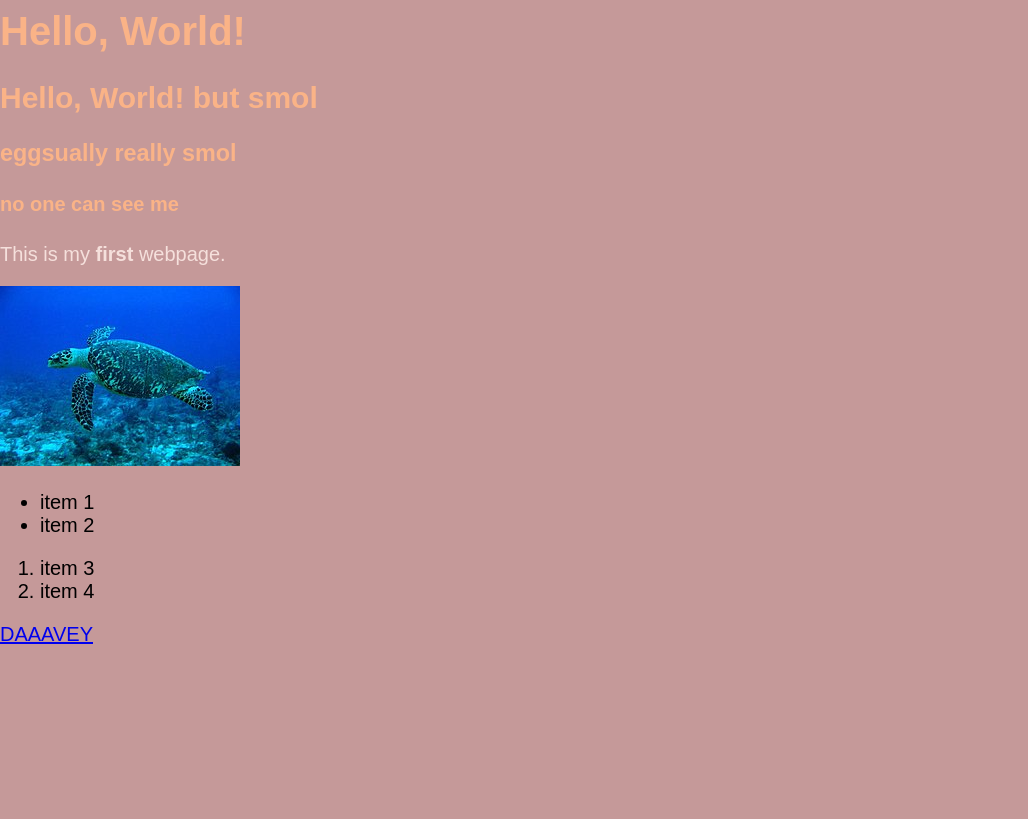
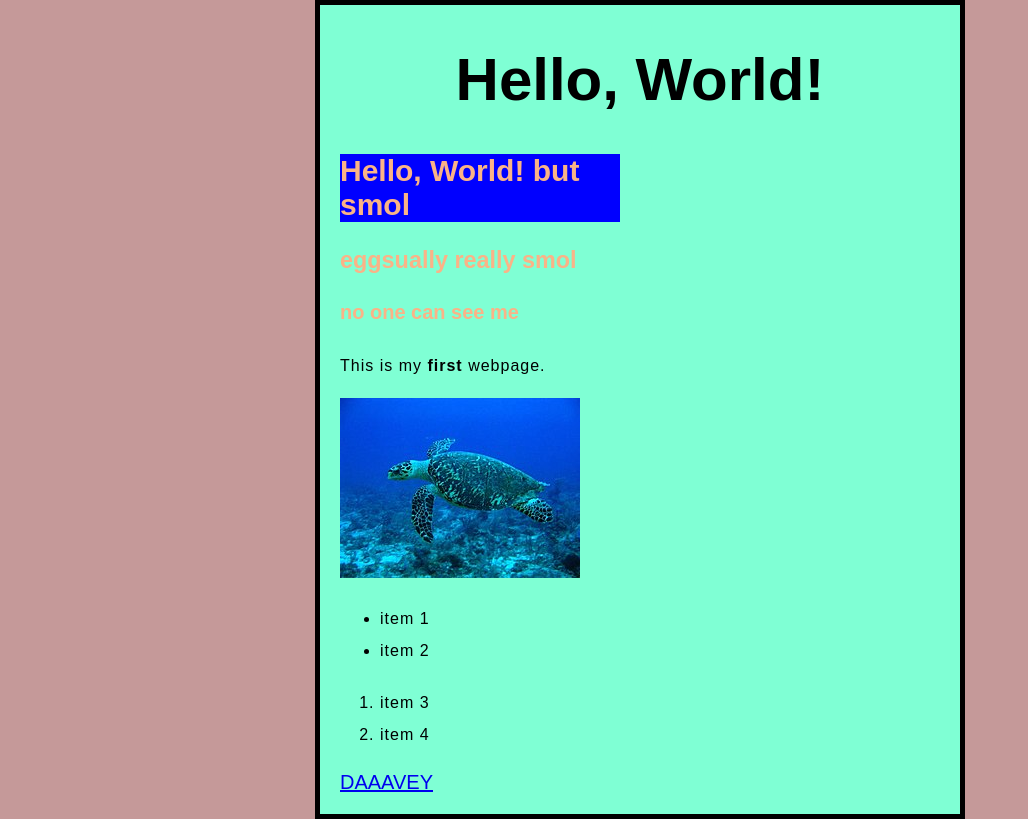
Before and after one commit to Methanoutput/Methanoutput.github.io, a plain HTML site: page index.html in a window 1280 px wide. Shown: the whole page, without its empty margins (0-1028 px from the left). Drawn offline with Linux system fonts and the light colour scheme; a web font is replaced by a local one.

Commit message:
add fancy body

```diff
--- a/styles/styles.css
+++ b/styles/styles.css
@@ -1,24 +1,27 @@
 html {
     font-size: 20px; /* px means "pixels": the base font size is now 10 pixels high */
     font-family: "Tiny5", sans-serif; /* this should be the rest of the output you got from Google Fonts */
+    background-color: #c59999;
 }
 
 body {
-    font-family: "Tiny5", sans-serif;
-    background-color: #c59999;
-    margin: 0;
-    padding: 0;
+    width: 600px;
+    margin: 0 auto;
+    background-color: aquamarine;
+    padding: 0 20px 20px 20px;
+    border: 5px solid black;
 }
 
 h1 {
-    color: #fab387;
-    text-align: left;
-    margin-top: 9px;
+    font-size: 60px;
+    text-align: center;
 }
 
 h2 {
     color: #fab387;
+    background-color: blue;
     text-align: left;
+    width: 280px;
 }
 
 h3 {
@@ -31,7 +34,9 @@ h4 {
     text-align: left;
 }
 
-p {
-    text-align: left;
-    color: #f5e0dc;
+p,
+li {
+    font-size: 16px;
+    line-height: 2;
+    letter-spacing: 1px;
 }
```
